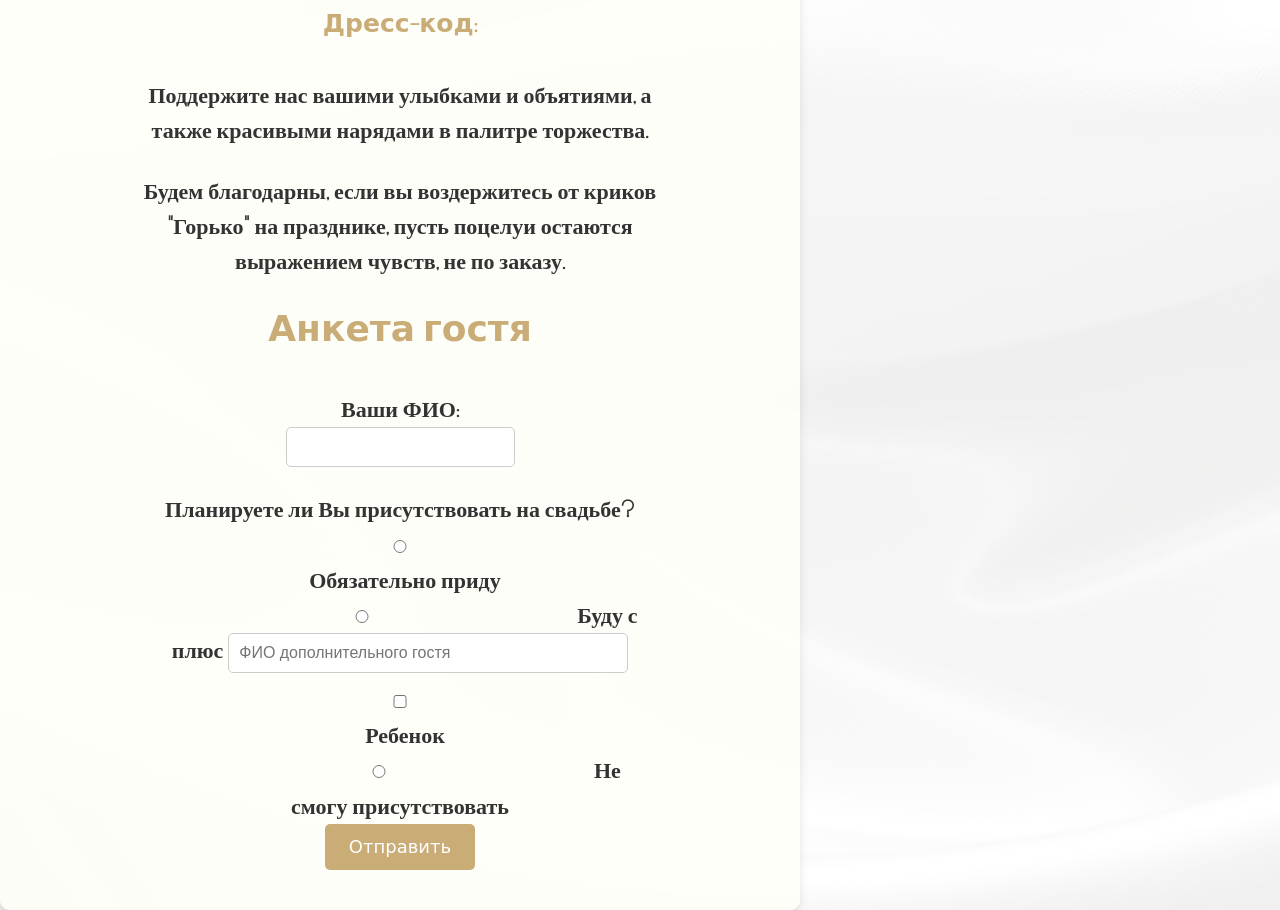
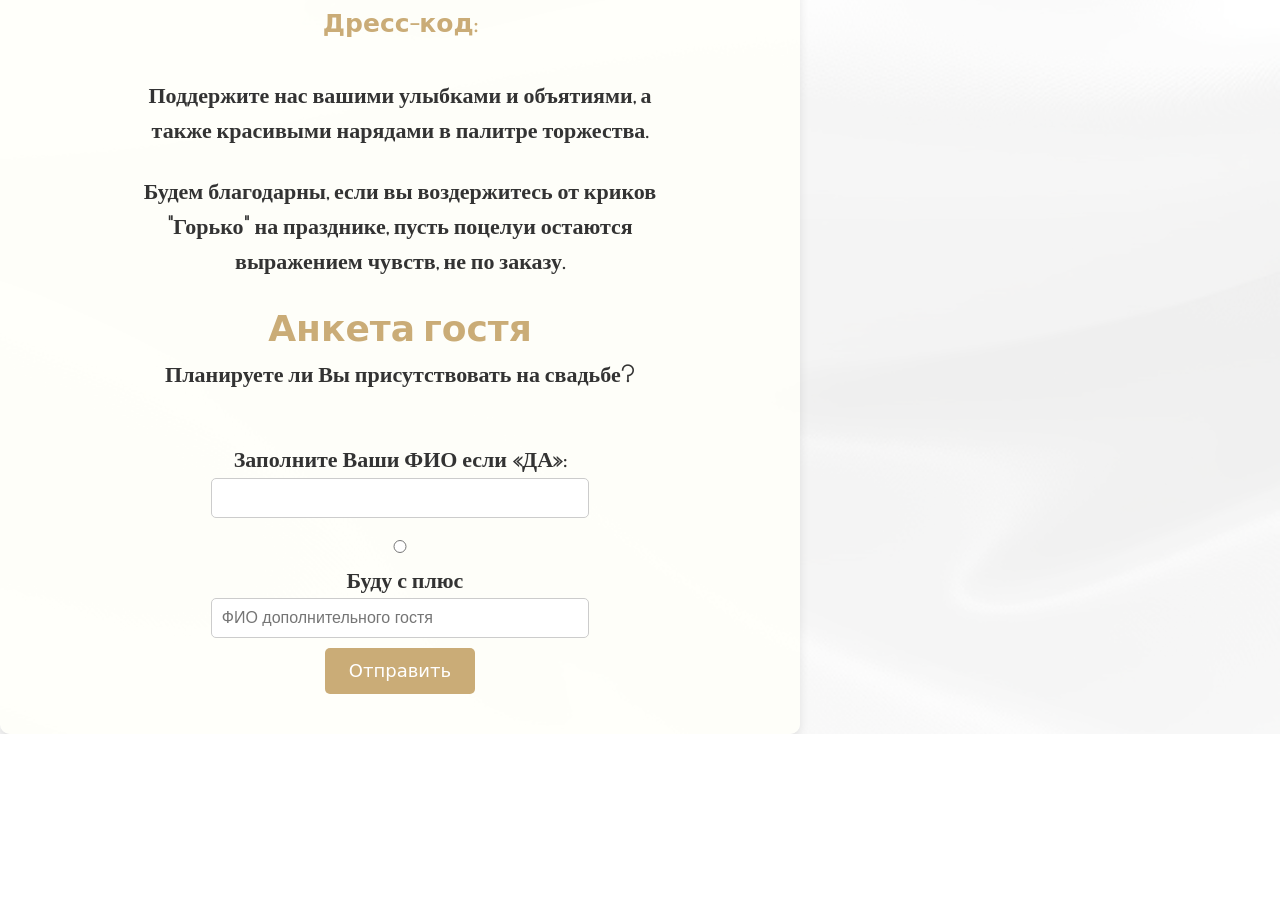
Before and after one commit to musicmtr/music.github.io, a plain HTML site: page index.html in a window 1280 px wide. Shown: the part 2959-3869 px from the top of the page. After the commit the page ends 3693 px from the top, so only its background shows below. Drawn offline with nearby package versions, Linux system fonts and the light colour scheme.

Commit message:
новая верси 02

```diff
--- a/index.html
+++ b/index.html
@@ -75,26 +75,14 @@
         <section class="section form-section">
             <h2>Анкета гостя</h2>
             <form id="guest-form">
-                <h3 class="countdown-text2 fade-in"><p><br>Ваши ФИО:</p>
+                <h3 class="countdown-text2 fade-in"><p>Планируете ли Вы присутствовать на свадьбе?</p>
+                <h3 class="countdown-text2 fade-in"><p><br>Заполните Ваши ФИО если «ДА»:</p>
                 <input type="text" id="name" name="name" required>
-
-                <h3 class="countdown-text2 fade-in"><p>Планируете ли Вы присутствовать на свадьбе?</p>
-                <div>
-                    <input type="radio" id="attend-yes" name="attendance" value="Обязательно приду" required>
-                    <label for="attend-yes">Обязательно приду</label>
-                </div>
                 <div>
                     <input type="radio" id="attend-plus" name="attendance" value="Буду с плюс">
                     <label for="attend-plus">Буду с плюс</label>
-                    <input type="text" id="plus-name" name="plus-name" placeholder="ФИО дополнительного гостя">
-                    <input type="checkbox" id="plus-child" name="plus-child">
-                    <label for="plus-child">Ребенок</label>
+                    <input type="text" id="plus-name" name="plus-name" placeholder="ФИО дополнительного гостя"> <br>
                 </div>
-                <div>
-                    <input type="radio" id="attend-no" name="attendance" value="Не смогу присутствовать">
-                    <label for="attend-no">Не смогу присутствовать</label>
-                </div>
-
                 <button type="submit">Отправить</button>
             </form>
         </section>
```
